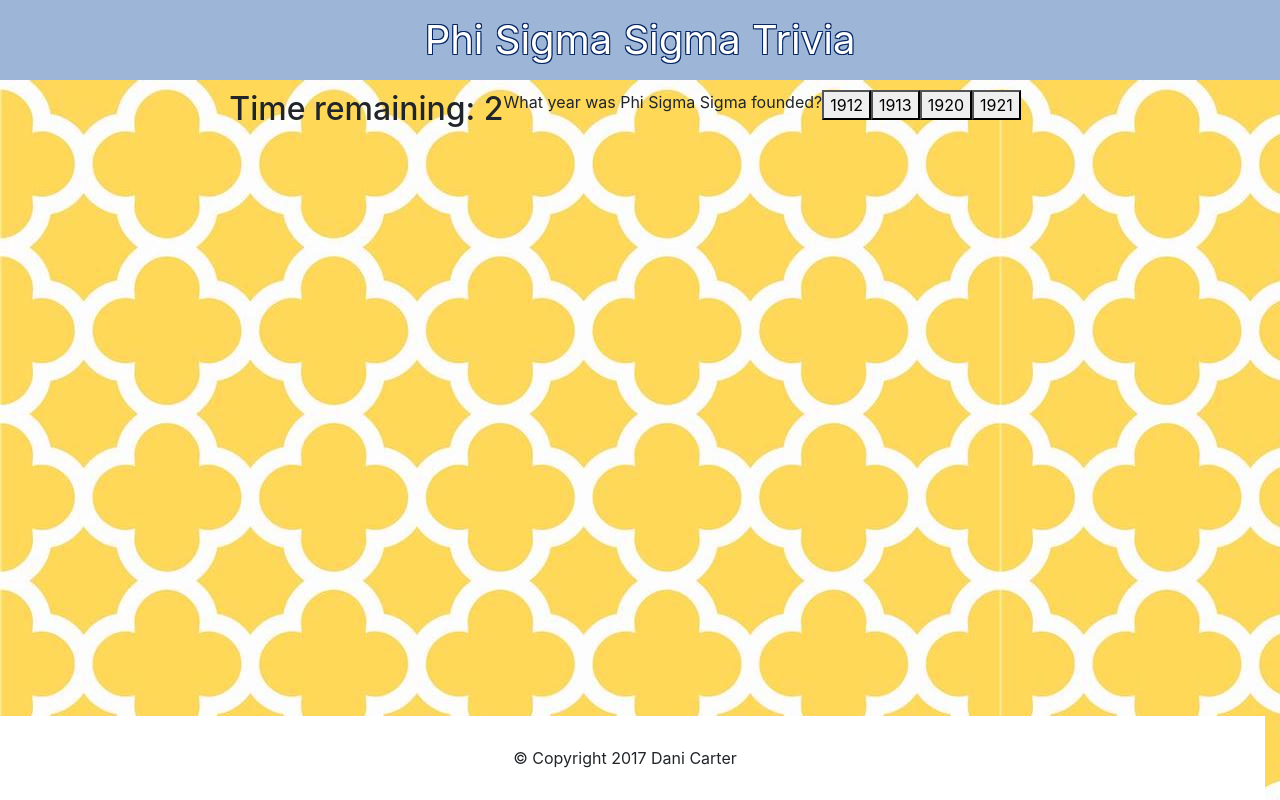
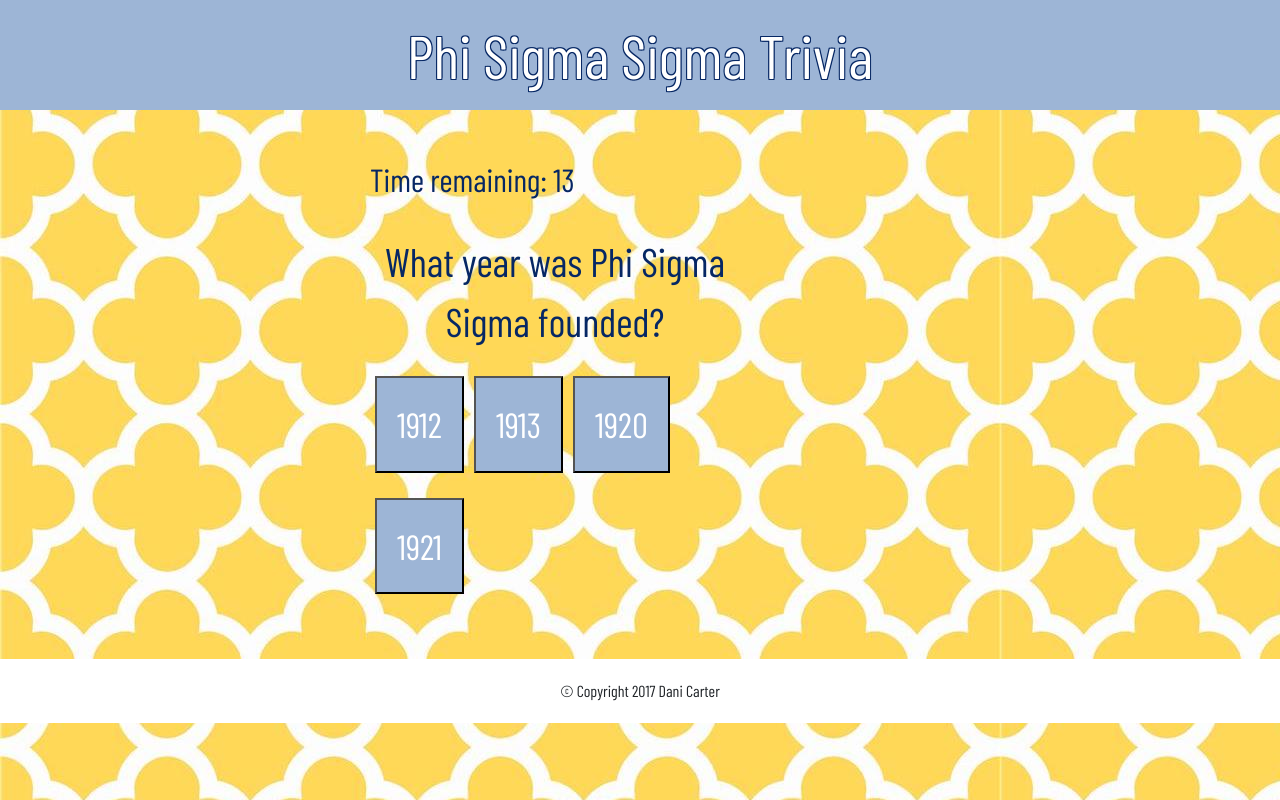
Before and after one commit to danielaine3/TriviaGame, a plain HTML site: page index.html in a window 1280 px wide. Both pictures are taken after a click on the button "Start". Drawn offline with nearby package versions, Linux system fonts and the light colour scheme; a web font is replaced by a local one.

Commit message:
css work

```diff
--- a/assets/css/style.css
+++ b/assets/css/style.css
@@ -1,18 +1,27 @@
 body {
-	background-image: url("../images/yellowquatrefoil.jpg")
+	font-family: 'Barlow Condensed', sans-serif;
+	background-image: url("../images/yellowquatrefoil.jpg");
+	min-height:100%;
+
+}
+
+p {
+	color: #062764;
+	font-size: 40px;
+	text-align: center;
+
 }
 
 #title {
-	position: fixed;
+	font-size:60px;
+	color:#FFFFFF;
+	position: relative;
 	left:0;
 	top:0;
 	width:100%;
 	background-color: #9DB5D6;
 	text-align: center;
-	font-size:40px;
-	color:#FFFFFF;
 	padding:10px;
-	margin-bottom: 20px;
 	text-shadow:
 		-1px -1px 0 #062764,
 		1px -1px 0 #062764,
@@ -20,54 +29,83 @@ body {
 		1px 1px 0 #062764
 }
 
+.container {
+	margin-bottom: 40px;
+}
+
 .content {
-	position: relative;
-	top:90px;
-	width:100%;
-	justify-content: center;
+	top:50px;
+
+}
+
+.row {
+	color: #062764;
+	font-size: 40px;
 
 }
 
 #startBtn {
-
-
+	margin-bottom: 25px;
 
 }
 
-#btn {
-
-
+button {
+	background-color: #9DB5D6;
+	color: #FFFFFF;
+	font-size: 30px;
+	padding: 25px;
 
 }
 
+button:hover {
+	background-color: #062764;
+}
+
+.answer-button {
+	background-color: #9DB5D6;
+	color: #FFFFFF;
+	font-size: 35px;
+	padding: 20px;
+	margin: 0px 5px 25px 5px;
+}
+
+.answer-button:hover {
+	background-color: #062764;
+}
+
 #timer {
-
+	margin-bottom: 25px;
+	text-align: center;
 
 }
 
 #question {
-
-
+	margin-bottom: 25px;
+	text-align: center;
 }
 
 #answer {
+	margin-bottom: 25px;
+}
 
+#pic {
+	margin-bottom: 25px;
 
 }
 
 #results {
-
+	margin-bottom: 25px;
 
 }
 
 footer {
-	position: fixed;
-    left: 0;
-    bottom: 0;
-    width: 100%;
-	justify-content: center;
+	margin:auto;
+	width:100%;
+	bottom:0;
+	left:0;
+	clear:both;
+	text-align: center;
 	background-color: #FFFFFF;
-	padding:30px;
+	padding:20px;
 	margin-top: 40px;
-
 }
--- a/assets/javascript/app.js
+++ b/assets/javascript/app.js
@@ -7,7 +7,7 @@ var myQuestions = [
 	{ "question": "What year was Phi Sigma Sigma founded?",
 		"answers": ['1912','1913','1920','1921'],
 		"correctAnswer":'1913',
-		"image": 'assets/images/1913.jpg'
+		"image": 'assets/images/est1913.jpg'
 	},
 	{ "question": "At what school was Phi Sigma Sigma founded?",
 		"answers": ['Hunter College','New York University','Cornell University','Columbia University'],
@@ -18,7 +18,6 @@ var myQuestions = [
 		"answers": ['Ruby','Diamond','Emerald','Sapphire'],
 		"correctAnswer": 'Sapphire',
 		"image": 'assets/images/sapphire.jpg'
-
 	},
 	{ "question": "How many founders does Phi Sigma Sigma have?",
 		"answers": ['12','3','10','6'],
@@ -45,7 +44,6 @@ var myQuestions = [
 		"correctAnswer": 'Diokete Hupsala',
 		"image": 'assets/images/aimhigh.jpg'
 	},
-
 	{ "question": "What is Phi Sigma Sigma's symbol?",
 		"answers": ['Skull & Crossbones','Anchor','Arrow','Sphinx'],
 		"correctAnswer": 'Sphinx',
@@ -62,7 +60,6 @@ $(document).ready(function(){
 
 	//create button to start game
 	var startBtn = document.createElement("button");
-
 	var text = document.createTextNode("Start");
 
 	startBtn.appendChild(text);
@@ -70,7 +67,7 @@ $(document).ready(function(){
 	$("#btn").append(startBtn);
 });
 
-var number = 4;
+var number = 16;
 var intervalId;
 
 function start(){
@@ -85,7 +82,8 @@ function start(){
 
 function setTimer() {
 
-	number = 4;
+	number = 16;
+	decrement();
 	intervalId = setInterval(decrement, 1000);
 
 		console.log("Timer set.");
@@ -140,7 +138,7 @@ function checkAnswer(){
 	}
 	else {
 		showResult("incorrect");
-	};
+	}
 };
 
 function showResult(result) {
@@ -154,7 +152,7 @@ function showResult(result) {
 
 		nextQuestion();
 
-		$("#results").html("Correct!");
+		$("#results").html("<p>Correct!</p>");
 
 		showPicture();
 	}
@@ -167,7 +165,7 @@ function showResult(result) {
 
 		nextQuestion();
 
-		$("#results").html("Nope! The correct answer was " + myQuestions[qIndex].correctAnswer + ".");
+		$("#results").html("<p>Nope! <br> The correct answer was " + myQuestions[qIndex].correctAnswer + ".</p>");
 
 		showPicture();
 	}
@@ -180,10 +178,9 @@ function showResult(result) {
 
 		nextQuestion();
 
-		$("#results").html("No answer selected! The correct answer was " + myQuestions[qIndex].correctAnswer + ".");
+		$("#results").html("<p>No answer selected! <br> The correct answer was " + myQuestions[qIndex].correctAnswer + ".</p>");
 
 		showPicture();
-
 	};
 };
 
--- a/index.html
+++ b/index.html
@@ -17,7 +17,7 @@
 	    <link rel="stylesheet" type="text/css" href="assets/css/reset.css">
 
 		<!--Link to Google Fonts-->
-	    <link href="https://fonts.googleapis.com/css?family=Barlow+Condensed|Rouge+Script" rel="stylesheet">
+	    <link href="https://fonts.googleapis.com/css?family=Barlow+Condensed" rel="stylesheet">
 
 	    <!--Link to Bootstrap stylesheet-->
 	    <link rel="stylesheet" href="https://maxcdn.bootstrapcdn.com/bootstrap/4.0.0-beta.2/css/bootstrap.min.css" integrity="sha384-PsH8R72JQ3SOdhVi3uxftmaW6Vc51MKb0q5P2rRUpPvrszuE4W1povHYgTpBfshb" crossorigin="anonymous">
@@ -34,25 +34,31 @@
 
 		<div id= "title">Phi Sigma Sigma Trivia</div>
 
-		<div class= "content row">
+		<div class= "container row">
 
-			<div id= "btn"></div>
+			<div class="col-md-4"></div>
 
-			<div id= "timer"></div>
+			<div class= "content col-md-4">
 
-			<div id= "question"></div>
+				<div class= "row" id= "btn"></div>
 
-			<div id= "answer"></div>
+				<div class= "row" id= "timer"></div>
 
-			<img id="pic" src="">
+				<div class= "row" id= "question"></div>
 
-			<div id= "results"></div>
+				<div class= "row" id= "answer"></div>
+
+				<div class="row" id= "results"></div>
+
+				<img class= "row" id="pic" src="assets/images/blueandgold.jpg">
+
+			</div>
+
+			<div class= "col-md-4"></div>
 
 		</div>
 
-
-
-		<footer class= "row">
+		<footer>
 
 			&copy; Copyright 2017 Dani Carter
 
```
Also changed, not shown: assets/images/est1913.jpg, 2 other files.
